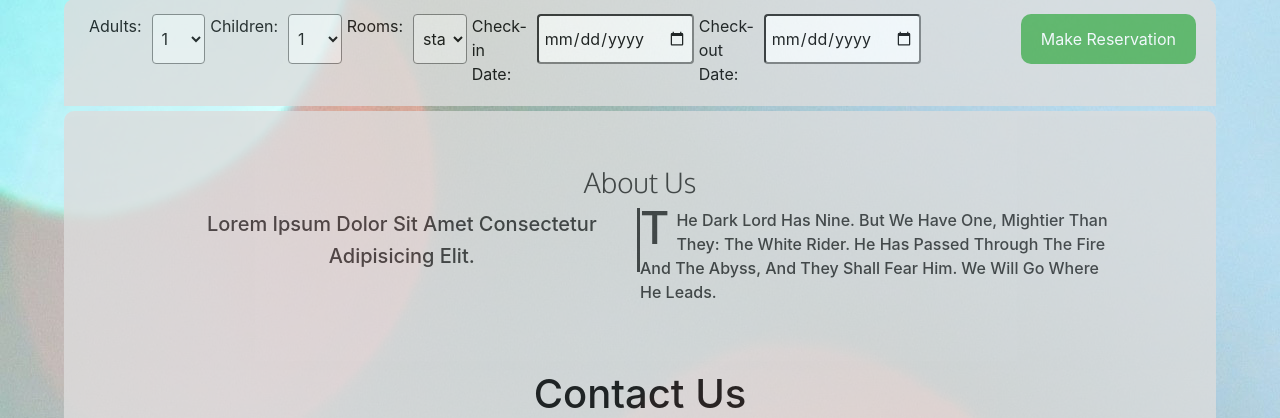
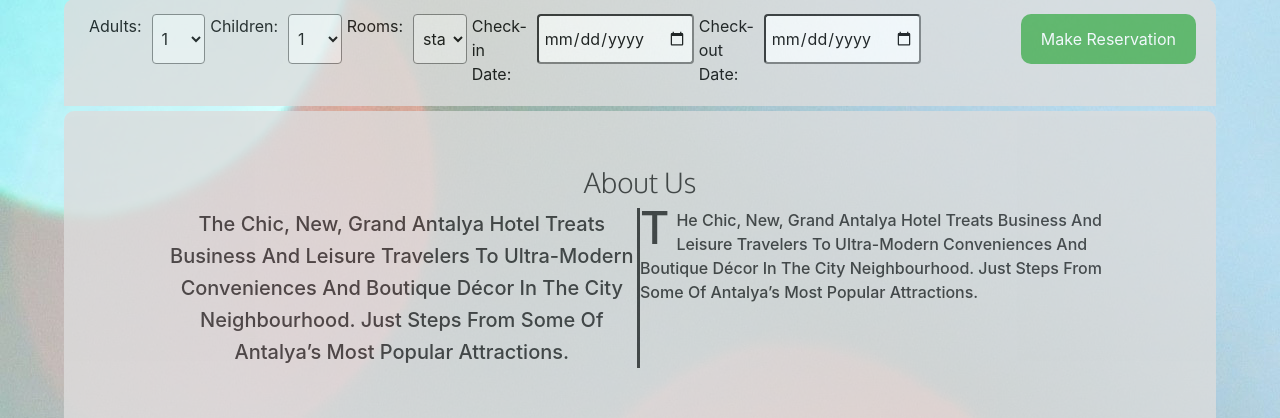
Before and after one commit to burak05/Hotel, a PHP site: page /index.php in a window 1280 px wide. Shown: the part 656-1074 px from the top of the page. Run offline with PHP 8.4, Linux system fonts and the light colour scheme; some libraries are stand-ins or nearby versions.

Commit message:
indexupdate

```diff
--- a/index.php
+++ b/index.php
@@ -167,12 +167,13 @@
     <div id="container">
       <div id="sol">
         <h5 id="h5sol">
-          Lorem ipsum dolor sit amet consectetur adipisicing elit.
+        The chic, new, Grand Antalya Hotel treats business and leisure travelers to ultra-modern conveniences and boutique décor in the city neighbourhood. Just steps from some of Antalya’s most popular attractions.
         </h5>
       </div>
       <div id= "sag">
         <span>T</span>
-        <p id="psag">he Dark Lord has Nine. But we have One, mightier than they: the White Rider. He has passed through the fire and the abyss, and they shall fear him. We will go where he leads.</p>
+        <p id="psag">he chic, new, Grand Antalya Hotel treats business and leisure travelers to ultra-modern conveniences and boutique décor in the city neighbourhood. Just steps from some of Antalya’s most popular attractions.
+</p>
       </div>
     </div>
   </section>
```
